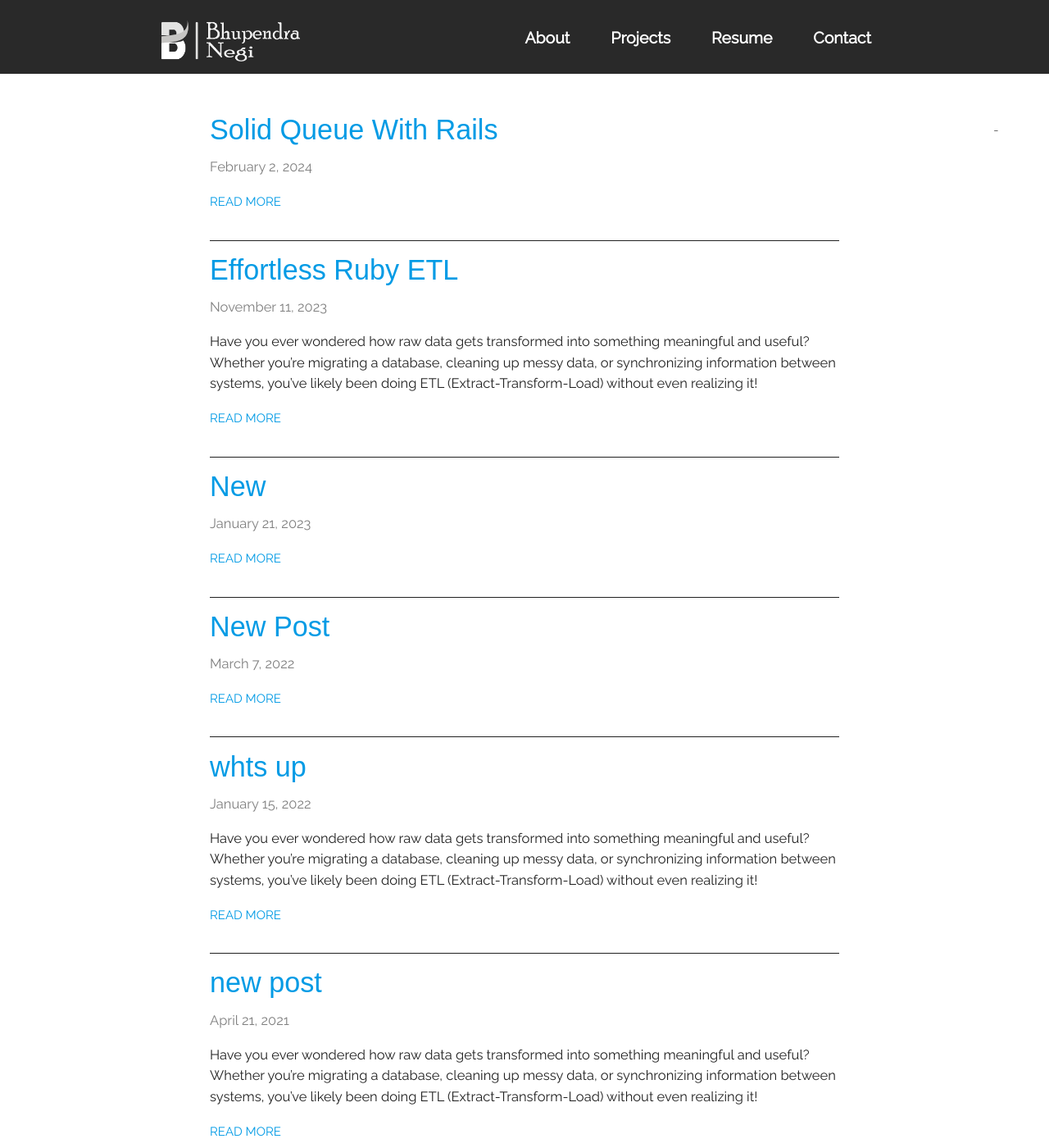
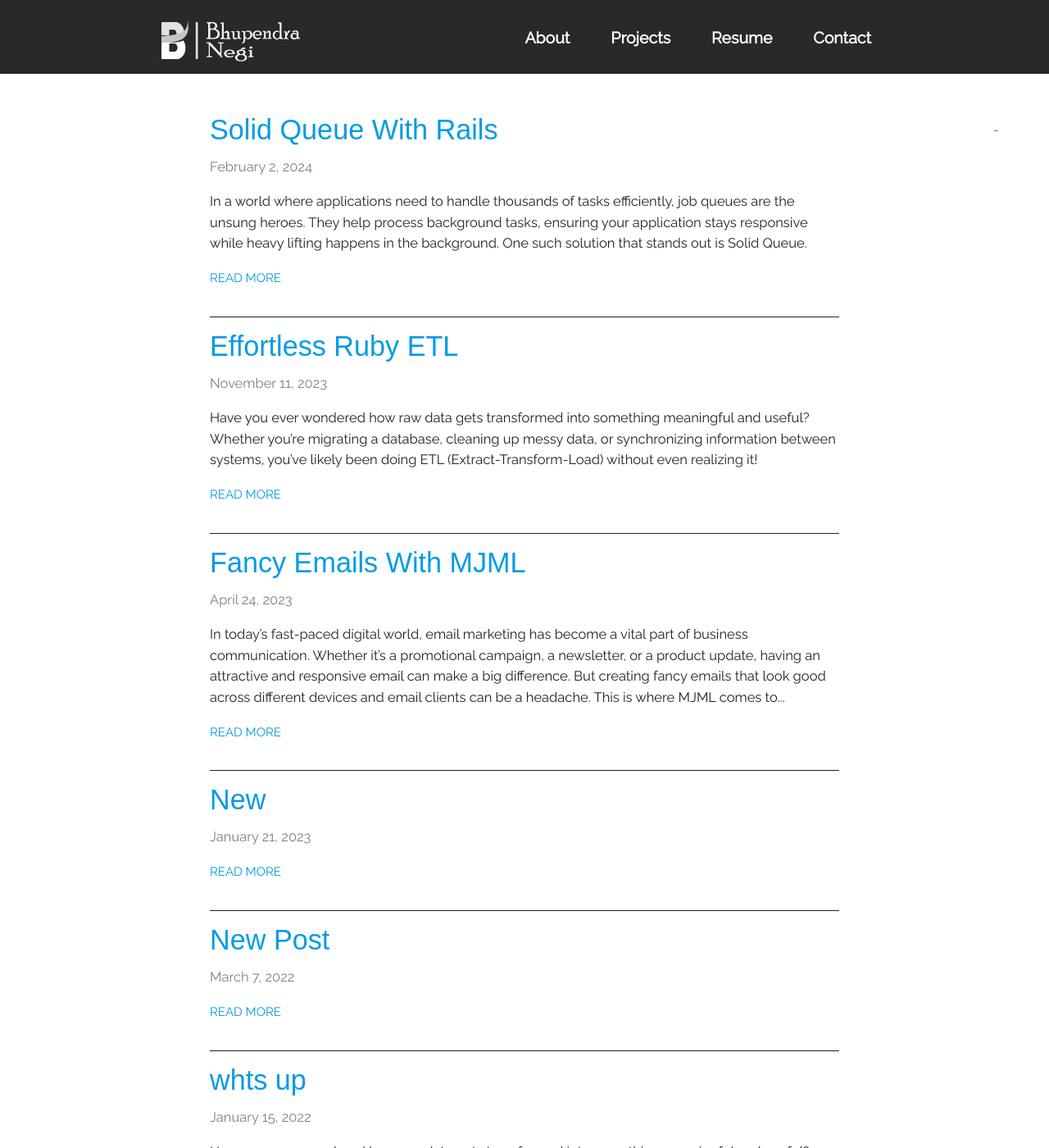
Before and after one commit to BhupendraNegi/bhupendranegi.github.io, a Jekyll site: the page built from blog.html, in a window 1280 px wide and 1400 px high. Shown: the whole window at 82% size. Built offline with Jekyll 4.4.1, drawn with Linux system fonts in a browser that asks for light colours; nearby versions of some CDN libraries; some of the changed text lies outside the part shown.

Commit message:
New blog added

````diff
--- /dev/null
+++ b/_posts/2023-4-24-Fancy-Emails-With-MJML.md
@@ -0,0 +1,112 @@
+---
+layout: post
+title: Fancy Emails With MJML
+---
+
+-------
+In today’s fast-paced digital world, email marketing has become a vital part of business communication. Whether it’s a promotional campaign, a newsletter, or a product update, having an attractive and responsive email can make a big difference. But creating fancy emails that look good across different devices and email clients can be a headache. This is where MJML comes to the rescue.
+
+##### What is MJML?
+MJML (Mailjet Markup Language) is an open-source framework designed to help developers create responsive and visually appealing emails. It’s a powerful tool that makes crafting emails simpler, faster, and more efficient. Instead of dealing with messy HTML and complicated CSS for different email clients, MJML allows you to focus on content while the framework takes care of the layout and responsiveness.
+
+##### Why Do You Need MJML?
+`Responsive Design Made Easy:` MJML’s key strength is its ability to create emails that automatically adapt to various screen sizes. It ensures that your emails look great on both desktops and mobile devices without the need for complicated media queries.
+
+`Cross-Client Compatibility:` Emails often render differently across email clients (Gmail, Outlook, etc.). MJML’s framework handles the inconsistencies across these platforms, ensuring a consistent look.
+
+`Simplified Markup:` Writing email HTML can be complex, especially when you're trying to make the design responsive. MJML simplifies this by using an easy-to-read syntax, so you don’t have to worry about writing lengthy CSS or intricate HTML tags.
+
+`Faster Development:` MJML speeds up the design process because it abstracts away the repetitive and challenging parts of coding for emails. It generates clean, optimized HTML that’s ready to be sent.
+
+`Open Source:` MJML is free to use, and it’s continuously updated by a community of developers.
+
+
+##### How Does MJML Work?
+MJML works by letting you write in a custom markup language that’s easier to understand than traditional HTML. You then use the MJML engine (available as an online tool, Node.js library, or even through plugins for different code editors) to compile it into responsive HTML code ready for emails.
+
+Let’s break down the structure a little. MJML has tags like  `<mj-section>, <mj-column>, <mj-text>,` and `<mj-button>`  to create sections, columns, text blocks, and buttons. You don’t need to worry about complex CSS to make these elements look good on different devices.
+
+##### MJML Example:
+Let’s take a look at a professional, well-designed email using MJML, perfect for a Product Launch or Special Offer campaign. This example will demonstrate how to create an engaging, visually appealing email with clear branding, a call-to-action, and mobile responsiveness.
+
+```html
+<mjml>
+  <mj-body background-color="#f4f7fa">
+    <!-- Header Section -->
+    <mj-section background-color="#ffffff" padding="20px 0">
+      <mj-column>
+        <mj-image src="https://via.placeholder.com/150" alt="Brand Logo" width="150px" align="center"></mj-image>
+      </mj-column>
+    </mj-section>
+
+    <!-- Main Hero Section -->
+    <mj-section background-color="#ff6347" padding="40px 0">
+      <mj-column>
+        <mj-text color="#ffffff" font-size="30px" font-family="Arial, sans-serif" align="center" padding="10px 0">
+          🚀 Introducing Our Latest Product!
+        </mj-text>
+        <mj-text color="#ffffff" font-size="18px" font-family="Arial, sans-serif" align="center" padding="10px 0">
+          Get ready to elevate your experience with the best features we’ve ever designed.
+        </mj-text>
+        <mj-button background-color="#ffffff" color="#ff6347" font-family="Arial, sans-serif" font-size="18px" href="https://example.com" padding="15px 25px" align="center">
+          Explore Now
+        </mj-button>
+      </mj-column>
+    </mj-section>
+
+    <!-- Features Section -->
+    <mj-section background-color="#ffffff" padding="40px 0">
+      <mj-column width="33.33%">
+        <mj-text font-size="20px" font-family="Arial, sans-serif" align="center" color="#333333">
+          🔥 Feature 1
+        </mj-text>
+        <mj-text font-size="16px" font-family="Arial, sans-serif" align="center" color="#777777">
+          A groundbreaking innovation that will change the way you use products forever.
+        </mj-text>
+      </mj-column>
+      <mj-column width="33.33%">
+        <mj-text font-size="20px" font-family="Arial, sans-serif" align="center" color="#333333">
+          🚀 Feature 2
+        </mj-text>
+        <mj-text font-size="16px" font-family="Arial, sans-serif" align="center" color="#777777">
+          Experience seamless integration with every device you own.
+        </mj-text>
+      </mj-column>
+      <mj-column width="33.33%">
+        <mj-text font-size="20px" font-family="Arial, sans-serif" align="center" color="#333333">
+          ✨ Feature 3
+        </mj-text>
+        <mj-text font-size="16px" font-family="Arial, sans-serif" align="center" color="#777777">
+          Enjoy the most user-friendly interface yet, designed for everyone.
+        </mj-text>
+      </mj-column>
+    </mj-section>
+
+    <!-- Footer Section -->
+    <mj-section background-color="#2c3e50" padding="20px 0">
+      <mj-column>
+        <mj-text color="#ecf0f1" font-size="14px" font-family="Arial, sans-serif" align="center">
+          If you no longer wish to receive emails from us, you can <a href="https://example.com/unsubscribe" style="color: #ecf0f1;">unsubscribe here</a>.
+        </mj-text>
+      </mj-column>
+    </mj-section>
+  </mj-body>
+</mjml>
+```
+
+
+##### Benefits of Using MJML
+
+`Responsive Layout:` This email will adapt to different screen sizes and devices (mobile, tablet, and desktop). The content will look great no matter where it’s viewed.
+
+`Clear Call-to-Action:` The button in the Hero Section stands out with its contrasting color, encouraging the recipient to click and learn more about the product.
+
+`Professional Design:` The clean and consistent design enhances user experience while making your brand look trustworthy and modern.
+
+`Cross-Client Compatibility:` With MJML, you don’t need to worry about rendering issues across different email clients like Gmail, Yahoo, Outlook, and Apple Mail.
+
+
+##### Conclusion
+MJML makes designing responsive, beautiful emails a breeze. Whether you're a beginner or a seasoned developer, it simplifies the email creation process while ensuring high-quality results. The best part? You don’t need to worry about the headache of making your email look good on every device and email client, as MJML handles that for you.
+
+`Give it a try:` You can start using MJML right now by visiting their official site, where you can write, test, and compile your emails directly online!
````
Also changed, not shown: _posts/2020-7-20-Getting-Started-With-Jekyll.md (+0 -2 lines), _posts/2024-02-02-Solid-Queues-With-Rails.md (+0 -1 lines), 1 other file.
